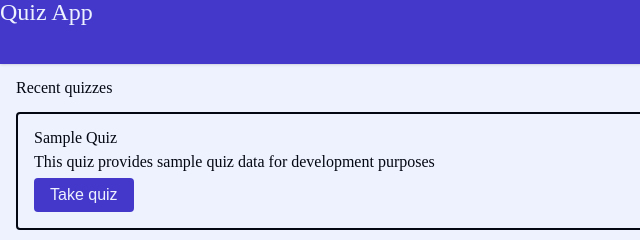
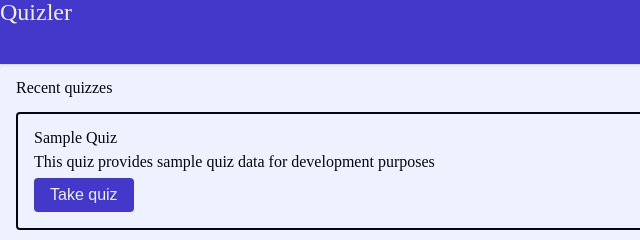
Before and after one commit to mattcbodily/survey-maker, a website built with Vite: page index.html in a window 1280 px wide. Shown: the full height of the page, 0-640 px from the left. Built offline with nearby package versions, Linux system fonts and the light colour scheme.

Commit message:
Changes name in header to Quizler

```diff
--- a/index.html
+++ b/index.html
@@ -10,7 +10,7 @@
   </head>
   <body>
     <header>
-      <p>Quiz App</p>
+      <p>Quizler</p>
     </header>
     <main>
       <h2 style="margin-bottom: 16px;">Recent quizzes</h2>
```
Also changed, not shown: pages/quiz-results/index.html (+1 -1 lines), pages/take-quiz/index.html (+1 -1 lines).
